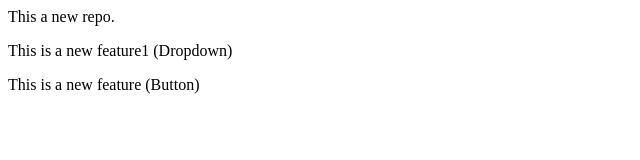
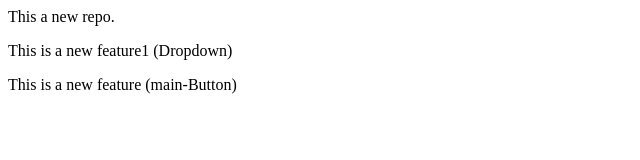
Before and after one commit to Souvik-Git5/localRepo, a plain HTML site: page Index.html in a window 1280 px wide. Shown: the full height of the page, 0-640 px from the left. Drawn offline with Linux system fonts and the light colour scheme.

Commit message:
add main-button

```diff
--- a/Index.html
+++ b/Index.html
@@ -1,3 +1,3 @@
 <p>This a new repo.</p>
 <p>This is a new feature1 (Dropdown)</p>
-<p>This is a new feature (Button)</p>
+<p>This is a new feature (main-Button)</p>
```
